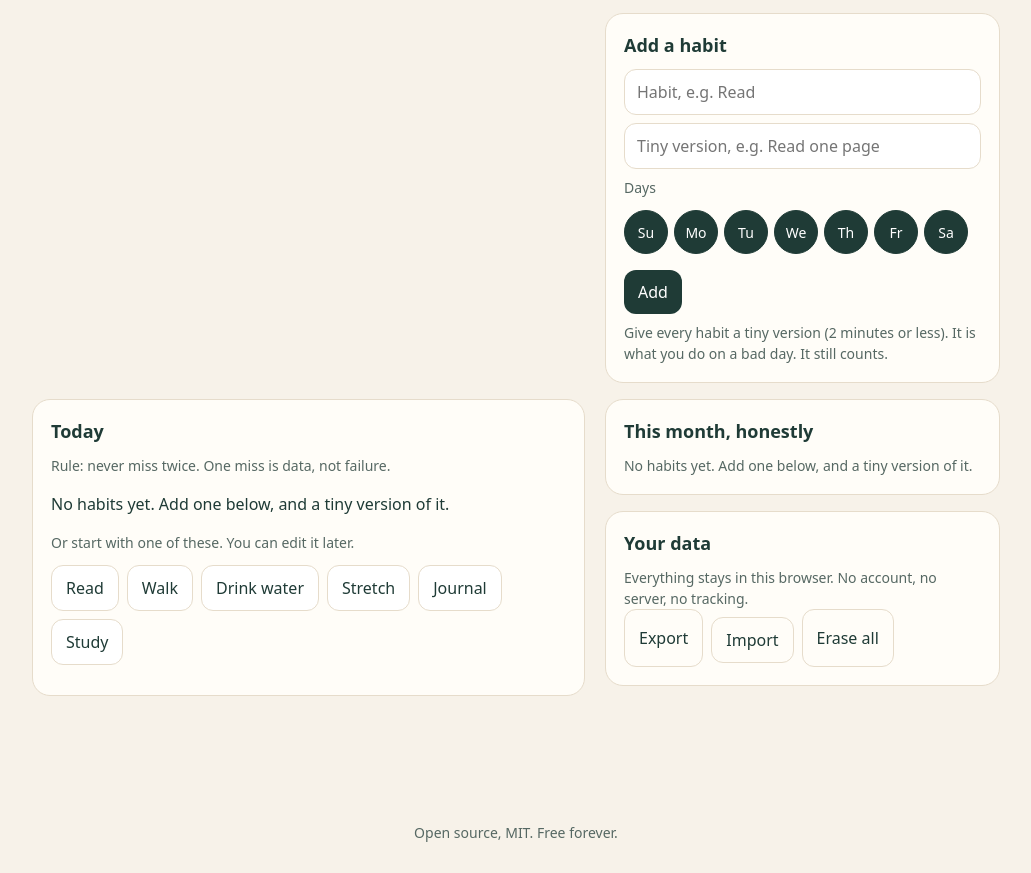
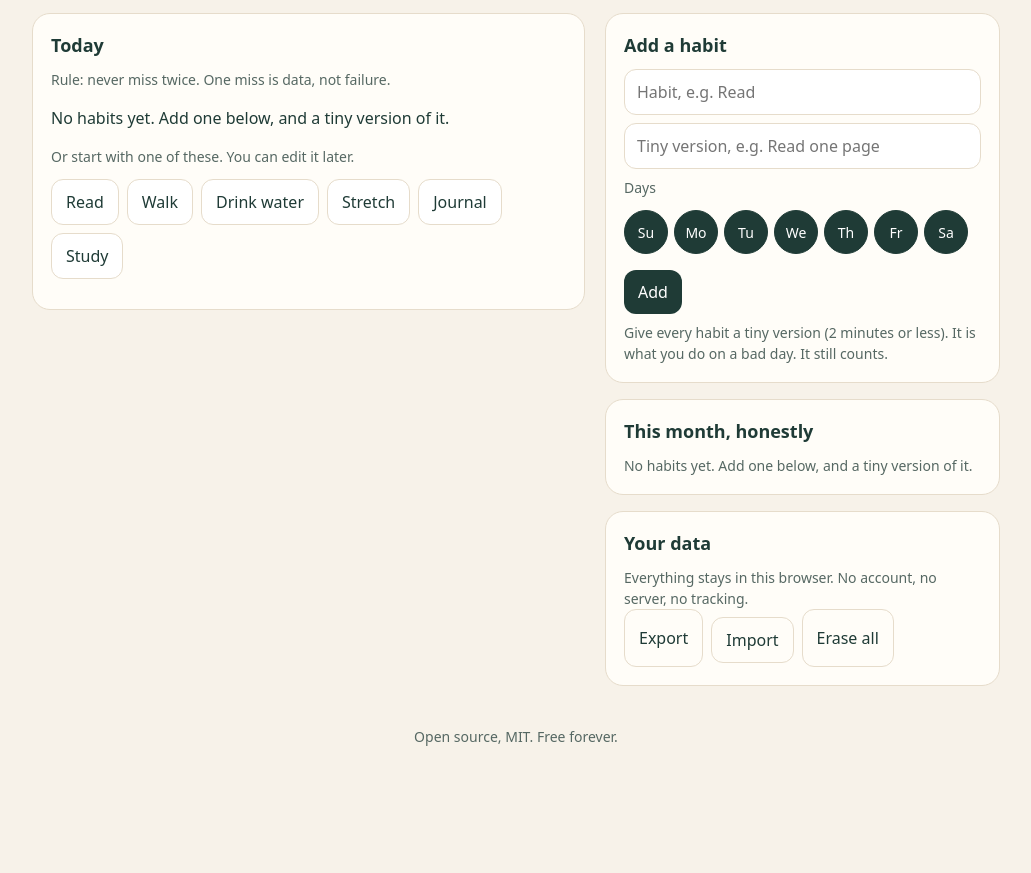
Before and after one commit to yousefkhames/awda, a plain HTML site: page docs/index.html in a window 1280 px wide. Shown: the part 67-940 px from the top of the page, without its empty margins (124-1155 px from the left). After the commit the page ends 844 px from the top, so only its background shows below. Drawn offline with Linux system fonts and the light colour scheme.

Commit message:
Round 12 fix: wrap columns so desktop layout aligns

```diff
--- a/docs/index.html
+++ b/docs/index.html
@@ -8,8 +8,11 @@
 <header><div class="brand"><img src="logo.svg" alt="" width="36" height="36"><div><h1>Awda <span class="ar">عودة</span></h1><small data-i="tag">Built for the days you slip</small></div></div>
 <div class="hbtns"><button id="theme" class="ghost" aria-label="Theme" title="Theme">◐</button><button id="lang" class="ghost">العربية</button></div></header>
 <main>
+<div class="col">
 <section id="return" hidden></section>
 <section id="today" aria-label="Today" tabindex="-1"></section>
+</div>
+<div class="col">
 <section class="card"><h2 data-i="add">Add a habit</h2>
 <form id="form"><input id="name" dir="auto" required maxlength="60" data-ph="phName">
 <input id="tiny" dir="auto" maxlength="60" data-ph="phTiny">
@@ -20,6 +23,7 @@
 <section class="card"><h2 data-i="weekly">This month, honestly</h2><div id="stats"></div></section>
 <section class="card small"><h2 data-i="data">Your data</h2><p class="hint" data-i="privacy">Everything stays in this browser. No account, no server, no tracking.</p>
 <div class="row"><button id="exp" class="ghost" data-i="exp">Export</button><label class="ghost btn"><span data-i="imp">Import</span><input id="imp" type="file" accept=".json" hidden></label><button id="wipe" class="ghost danger" data-i="wipe">Erase all</button></div></section>
+</div>
 </main>
 <div id="live" class="sr" aria-live="polite" role="status"></div>
 <footer><span data-i="foot">Open source, MIT. Free forever.</span></footer>
--- a/docs/style.css
+++ b/docs/style.css
@@ -44,5 +44,5 @@ button,.btn,.chip{min-height:44px}.x{min-width:44px}
 .tip{background:var(--ret);border-radius:12px;padding:10px 12px;margin:8px 0 0}
 .tb{display:flex;flex-shrink:0}
 .week{font-weight:600;margin:8px 0 0}
-@media (min-width:900px){header,main{max-width:1000px}main{grid-template-columns:1.4fr 1fr;align-items:start;column-gap:20px}
-#return{grid-column:1;grid-row:1}#today{grid-column:1;grid-row:2/span 8}main>section:not(#today):not(#return){grid-column:2}}
+.col{display:contents}
+@media (min-width:900px){header,main{max-width:1000px}main{grid-template-columns:1.4fr 1fr;align-items:start;column-gap:20px}.col{display:grid;gap:16px;align-content:start}}
```
